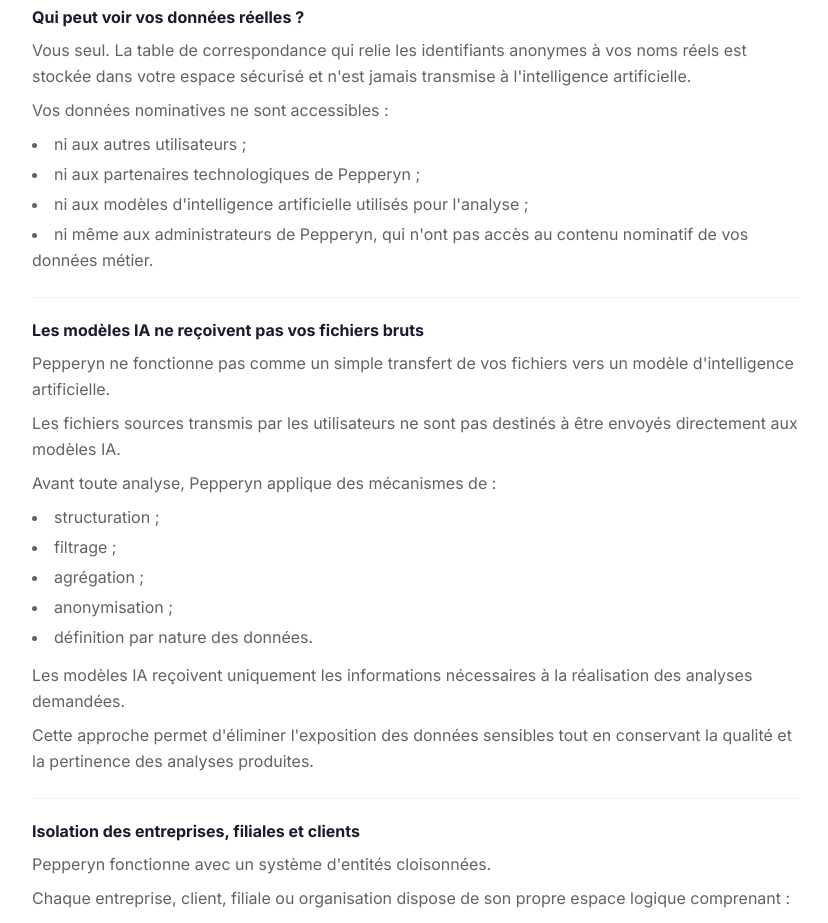
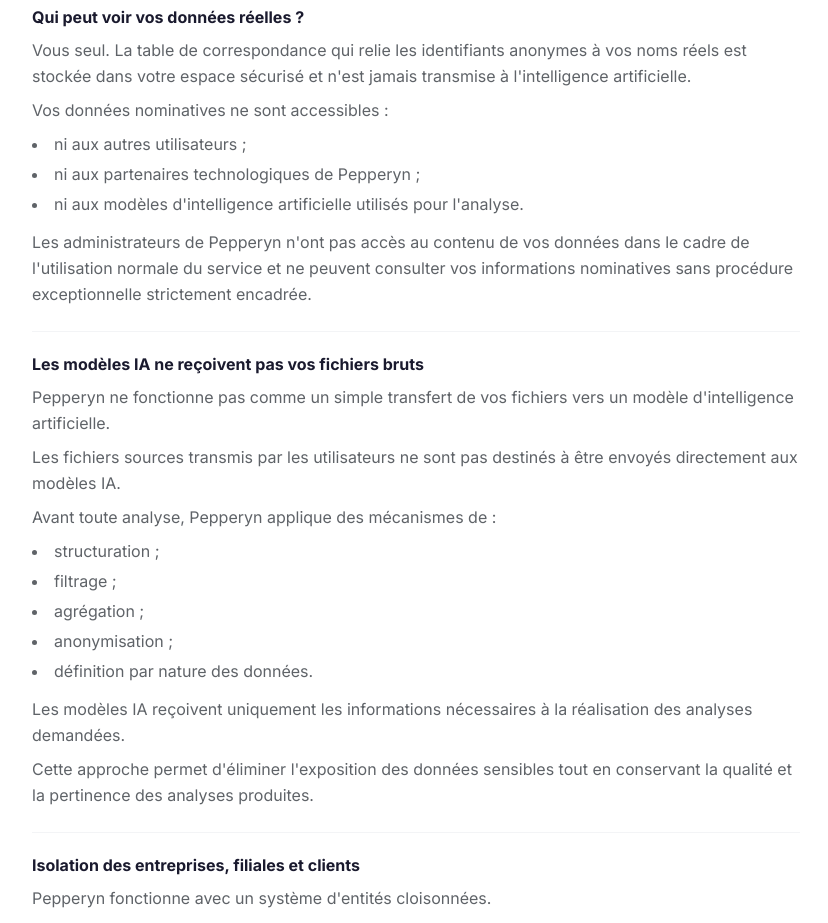
Before and after one commit to fredancio/Pepperyn, a Next.js app in the folder frontend/: page /legal/donnees-securisees in a window 1280 px wide. Shown: the part 1880-2803 px from the top of the page, without its empty margins (224-1052 px from the left). Built offline with nearby package versions, Linux system fonts and the light colour scheme.

Commit message:
Nuancer la mention de l acces administrateur sur la page Donnees securisees

```diff
--- a/frontend/app/legal/donnees-securisees/page.tsx
+++ b/frontend/app/legal/donnees-securisees/page.tsx
@@ -110,12 +110,14 @@
                 Vous seul. La table de correspondance qui relie les identifiants anonymes à vos noms réels est stockée dans votre espace sécurisé et n&apos;est jamais transmise à l&apos;intelligence artificielle.
               </p>
               <p className="text-[#5F6368] leading-relaxed mb-2">Vos données nominatives ne sont accessibles :</p>
-              <ul className="list-disc list-inside text-[#5F6368] leading-relaxed space-y-1">
+              <ul className="list-disc list-inside text-[#5F6368] leading-relaxed space-y-1 mb-3">
                 <li>ni aux autres utilisateurs ;</li>
                 <li>ni aux partenaires technologiques de Pepperyn ;</li>
-                <li>ni aux modèles d&apos;intelligence artificielle utilisés pour l&apos;analyse ;</li>
-                <li>ni même aux administrateurs de Pepperyn, qui n&apos;ont pas accès au contenu nominatif de vos données métier.</li>
+                <li>ni aux modèles d&apos;intelligence artificielle utilisés pour l&apos;analyse.</li>
               </ul>
+              <p className="text-[#5F6368] leading-relaxed">
+                Les administrateurs de Pepperyn n&apos;ont pas accès au contenu de vos données dans le cadre de l&apos;utilisation normale du service et ne peuvent consulter vos informations nominatives sans procédure exceptionnelle strictement encadrée.
+              </p>
             </div>
 
             <div className="border-t border-gray-100 pt-5">
```
